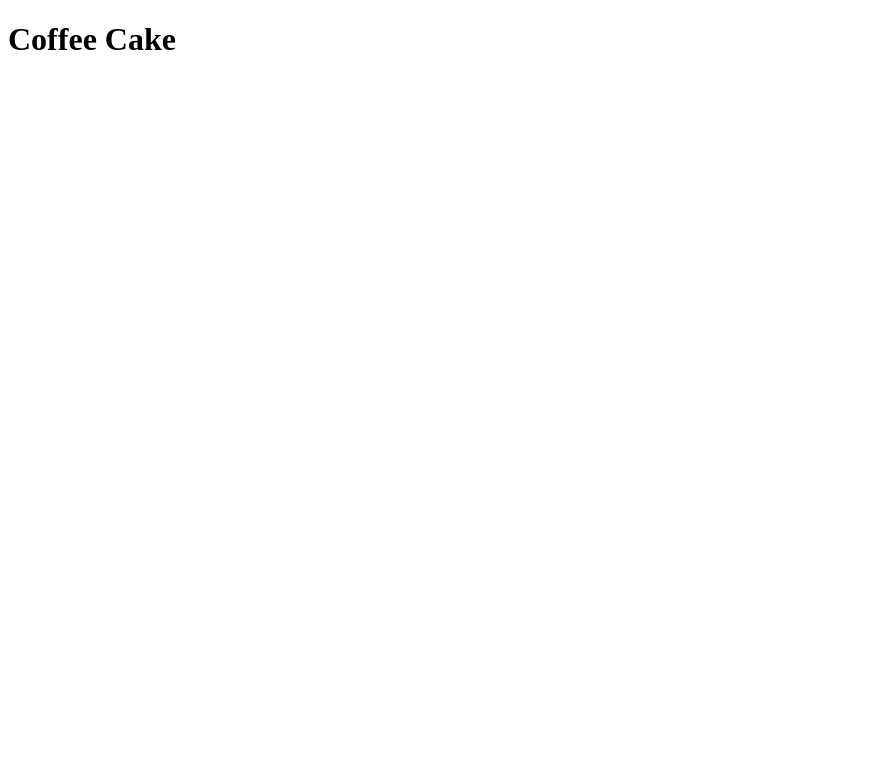
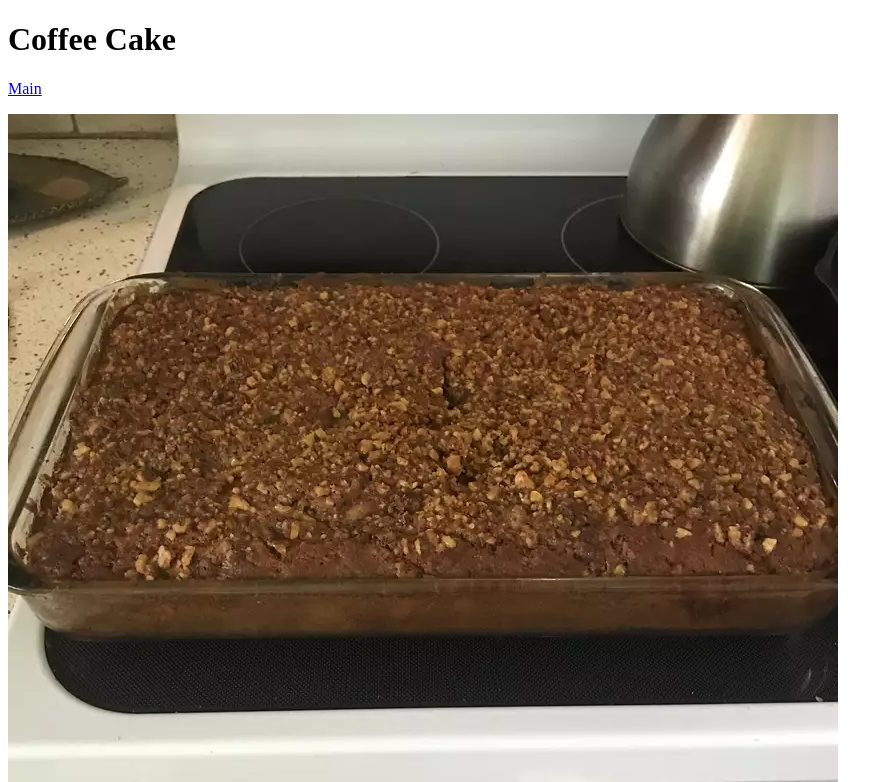
Before and after one commit to Haydenchung03/odin-recipes, a plain HTML site: page recipes/cake.html in a window 1280 px wide. Shown: the top 782 px of the page, without its empty margins (0-893 px from the left). Drawn offline with Linux system fonts and the light colour scheme.

Commit message:
Added image

```diff
--- a/recipes/cake.html
+++ b/recipes/cake.html
@@ -8,5 +8,8 @@
 </head>
 <body>
     <h1>Coffee Cake</h1>
+    <a href = "../index.html">Main</a>
+    <p></p>
+    <img src = "../images/apple.jpeg" alt = "apple cake">
 </body>
 </html>
```
Also changed, not shown: images/apple.jpeg (added).
